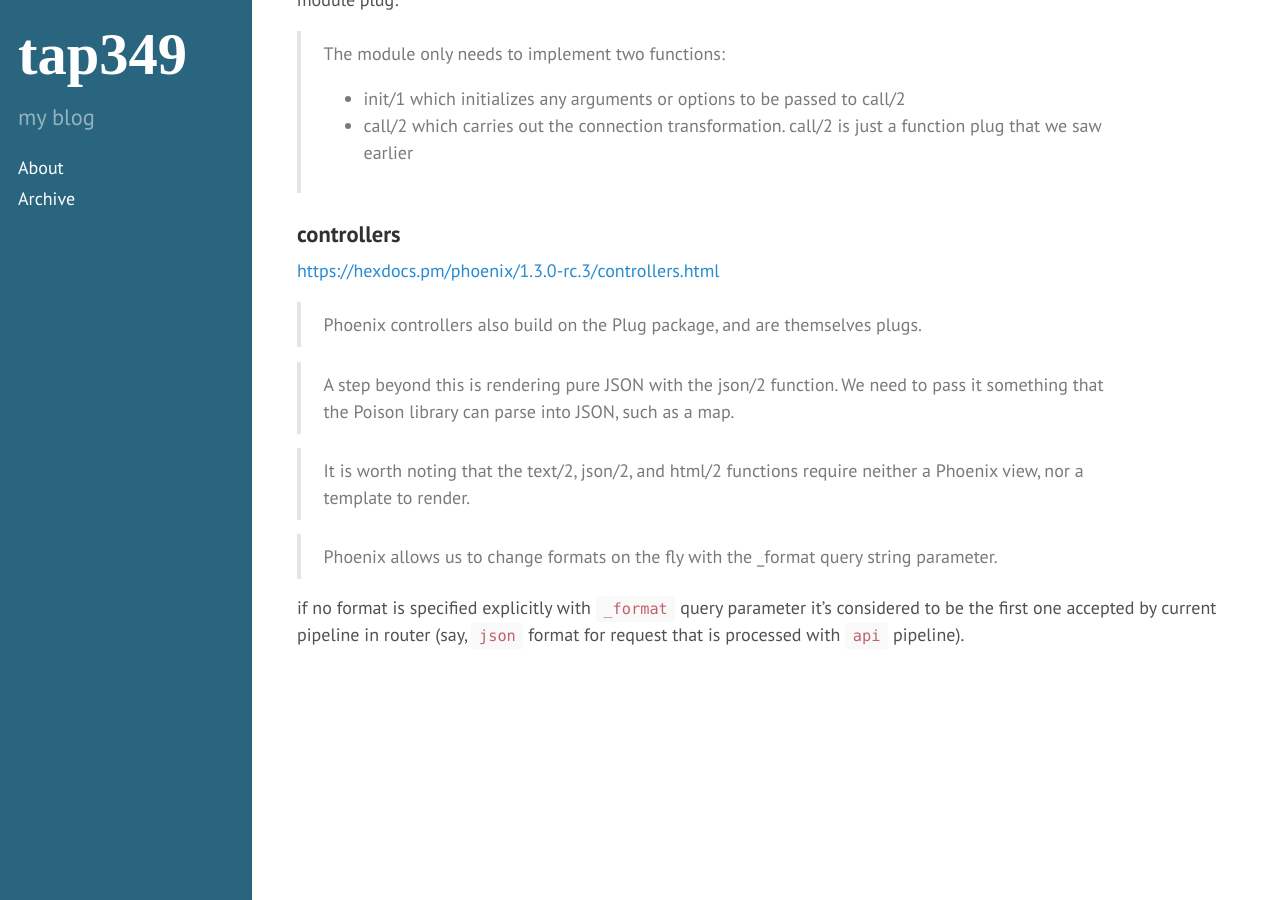
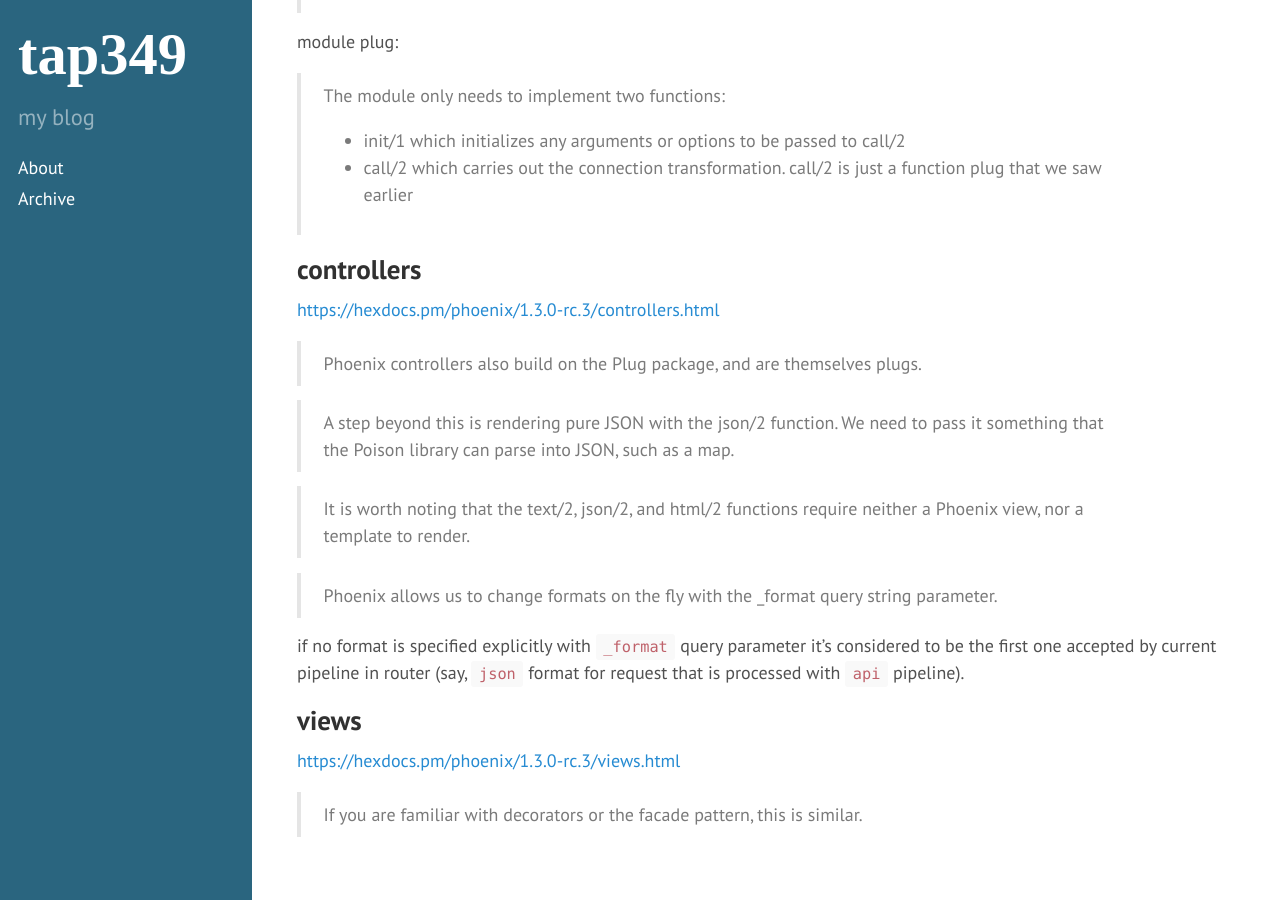
Before and after one commit to tap349/tap349.github.io, a Jekyll site: the page built from _posts/2016-11-12-phoenix.md, in a window 1280 px wide and 900 px high, scrolled down 3045 px. Built offline with Jekyll 4.4.1, drawn with Linux system fonts in a browser that asks for light colours.

Commit message:
update 2017-07-27_18:58:04

````diff
--- a/_posts/2016-11-12-phoenix.md
+++ b/_posts/2016-11-12-phoenix.md
@@ -120,7 +120,7 @@ $ mix phx.routes
 warning: router paths should begin with a forward slash, got: "v1"
 ```
 
-### plugs
+## plugs
 
 <https://hexdocs.pm/phoenix/1.3.0-rc.3/plug.html>
 
@@ -136,7 +136,7 @@ module plug:
 > - call/2 which carries out the connection transformation. call/2 is just a
 >   function plug that we saw earlier
 
-### controllers
+## controllers
 
 <https://hexdocs.pm/phoenix/1.3.0-rc.3/controllers.html>
 
@@ -153,3 +153,9 @@ module plug:
 if no format is specified explicitly with `_format` query parameter it's
 considered to be the first one accepted by current pipeline in router
 (say, `json` format for request that is processed with `api` pipeline).
+
+## views
+
+<https://hexdocs.pm/phoenix/1.3.0-rc.3/views.html>
+
+> If you are familiar with decorators or the facade pattern, this is similar.
````
